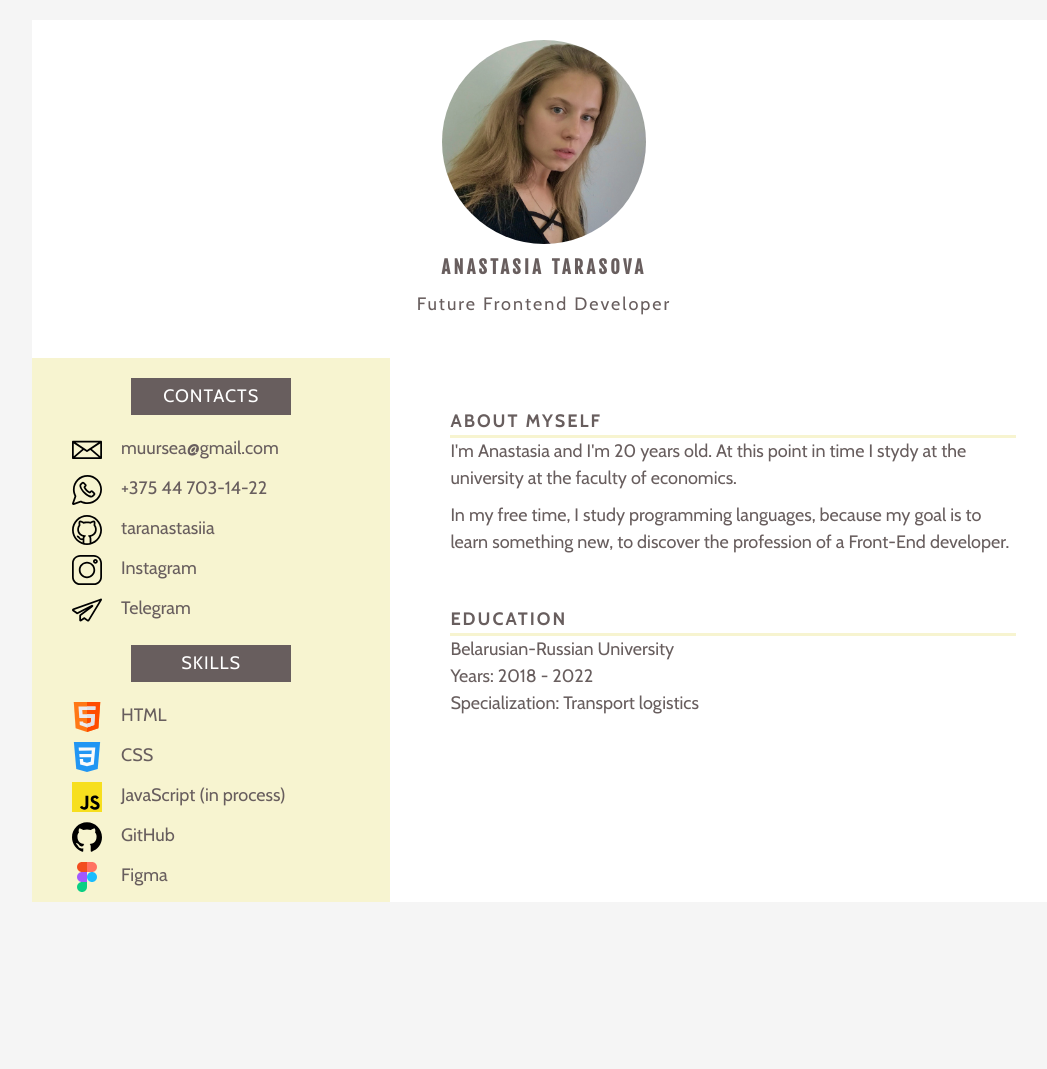
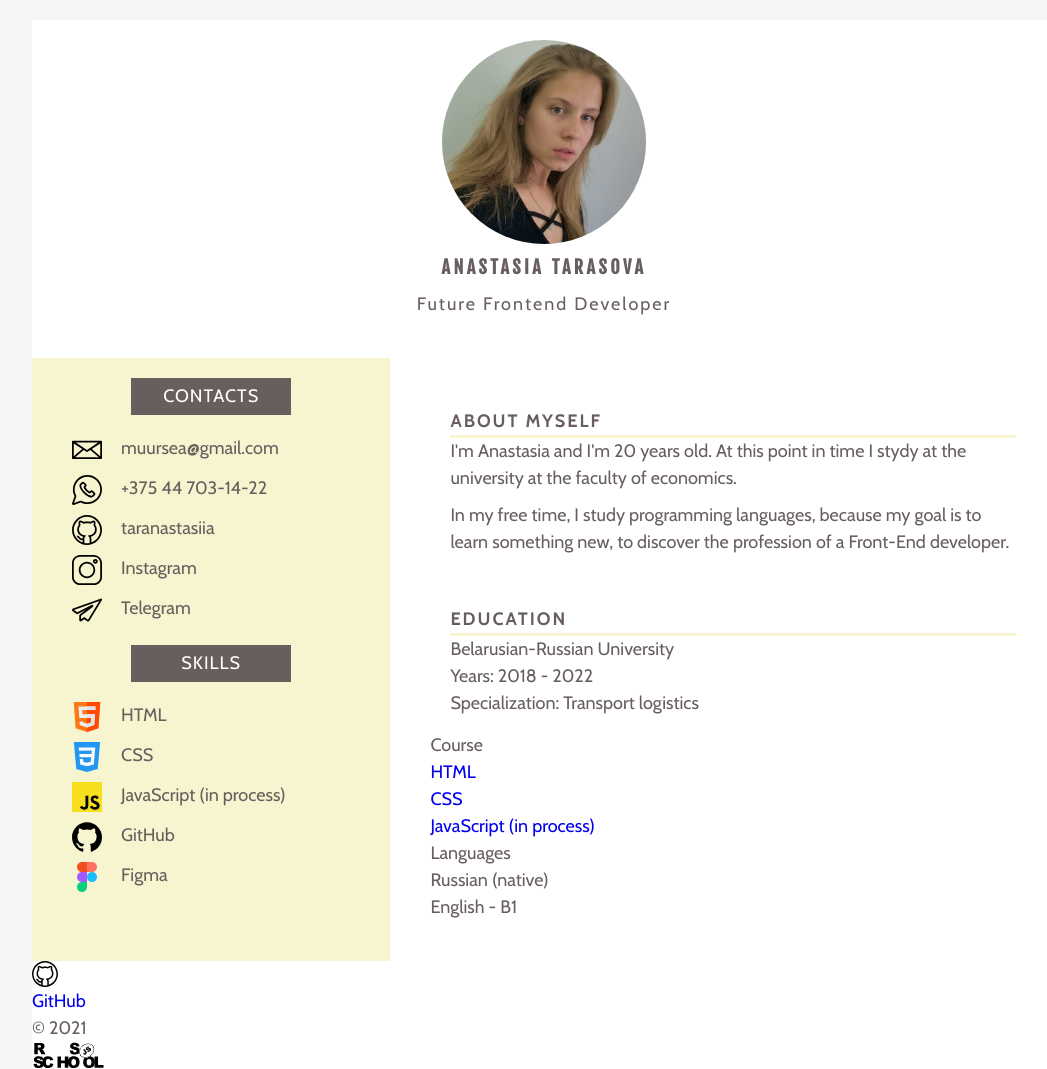
Before and after one commit to taranastasiia/rsschool-cv1, a plain HTML site: page index.html in a window 1280 px wide. Shown: the whole page, without its empty margins (96-1143 px from the left). Before the commit the page ends 902 px from the top, so only its background shows below. Drawn offline with nearby package versions, Linux system fonts and the light colour scheme.

Commit message:
feat: add more information in index file

```diff
--- a/index.html
+++ b/index.html
@@ -84,8 +84,34 @@
                     <p>Belarusian-Russian University</p>
                     <p>Years: 2018 - 2022</p>
                     <p>Specialization: Transport logistics</p>
+                </div>
+                <div class="course">
+                    <h2>Course</h2>
+                    <a href="https://ru.code-basics.com/languages/html" target="_blank">
+                        <p>HTML</p>
+                    </a>
+                    <a href="https://ru.code-basics.com/languages/css" target="_blank"><p>CSS</p></a>
+                    <a href="https://ru.code-basics.com/languages/html" target="_blank"><p>JavaScript (in process)</p></a>
+                </div>
+                <div class="language">
+                    <h2>Languages</h2>
+                    <ul>
+                        <li>Russian (native)</li>
+                        <li>English - B1</li>
+                    </ul>
+                </div>
             </div>
         </div>
+        <footer>
+            <a class="my-github" href="https://github.com/taranastasiia">
+              <img class="github-icon" src="./image/github.svg" alt="Github" width="26" height="26">
+              <p>GitHub</p>
+            </a>
+            <p>© 2021</p>
+            <a href="https://rs.school/js/">
+              <img src="./image/rs_school_js.svg" alt="Rsschool" width="73" height="26">
+            </a>
+          </footer>
     </div>
 </body>
 </html>
```
Also changed, not shown: image/rs_school_js.svg (added).
